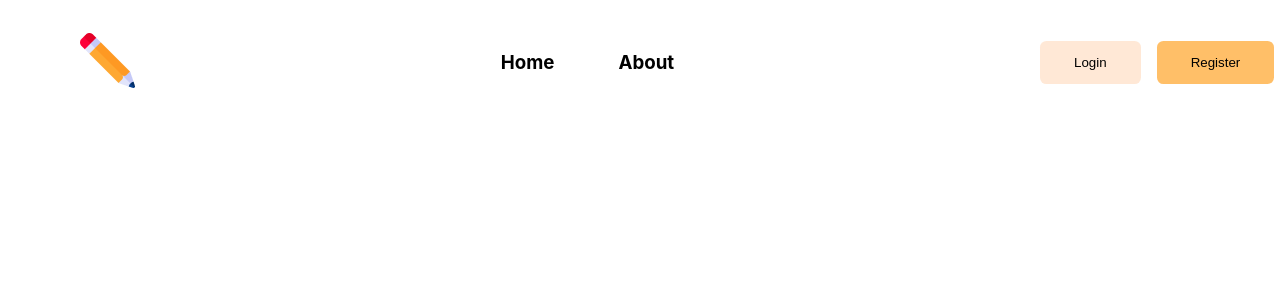
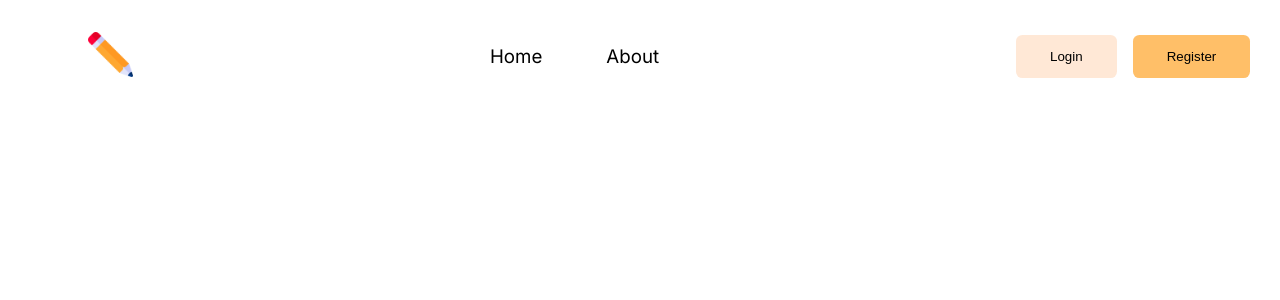
Before and after one commit to Emanuel-Al/Listalk, a Next.js app in the folder listalk/: page / in a window 1280 px wide. Shown: the top 300 px of the page. Built offline with nearby package versions, Linux system fonts and the light colour scheme.

Commit message:
fix: font issues

```diff
--- a/listalk/components/Header/Header.tsx
+++ b/listalk/components/Header/Header.tsx
@@ -9,17 +9,15 @@ const Header = ({ showLoginButton, showRegisterButton }: { showLoginButton: bool
     <div className={styles.container}>
       <div className={styles.content}>
         <div className={styles.image }>
-          <Image src={logo} alt="Logo" />
+          <Image src={logo} alt="Logo" width={45} height={45} />
         </div>
         <div className={styles.pages}>
           <h3>Home</h3>
           <h3>About</h3>
         </div>
         <div className={styles.buttons}>
-          {/* Renderiza o botão de login se showLoginButton for true */}
           {showLoginButton && <HeaderBtn buttonName="Login" buttonType="Login" />}
 
-          {/* Renderiza o botão de registro se showRegisterButton for true */}
           {showRegisterButton && <HeaderBtn buttonName="Register" buttonType="Register" />}
         </div>
       </div>
--- a/listalk/components/Header/header.module.css
+++ b/listalk/components/Header/header.module.css
@@ -1,6 +1,6 @@
 .container{
     max-width: 90vw;
-    margin-top: 1rem;
+    padding: 1rem;
     align-items: center;
 }
 
@@ -14,7 +14,11 @@
 .pages{
     display: flex;
     gap: 4rem;
-    font-family: 'Inter', sans-serif;
+    font-family: Inter;
+}
+
+.pages h3{
+    font-weight: 400;
 }
 
 .buttons{
--- a/listalk/src/app/layout.tsx
+++ b/listalk/src/app/layout.tsx
@@ -1,6 +1,5 @@
 import type { Metadata } from 'next'
 import { Inter } from 'next/font/google'
-import './globals.css'
 
 const inter = Inter({ subsets: ['latin'] })
 
--- /dev/null
+++ b/listalk/src/pages/_app.tsx
@@ -0,0 +1,8 @@
+import './globals.css'
+import type { AppProps } from 'next/app';
+
+function MyApp({Component, pageProps}:AppProps) {
+    return <Component {...pageProps} />;
+}
+
+export default MyApp;
```
Also changed, not shown: listalk/src/pages/globals.css (renamed from listalk/src/app/globals.css).
